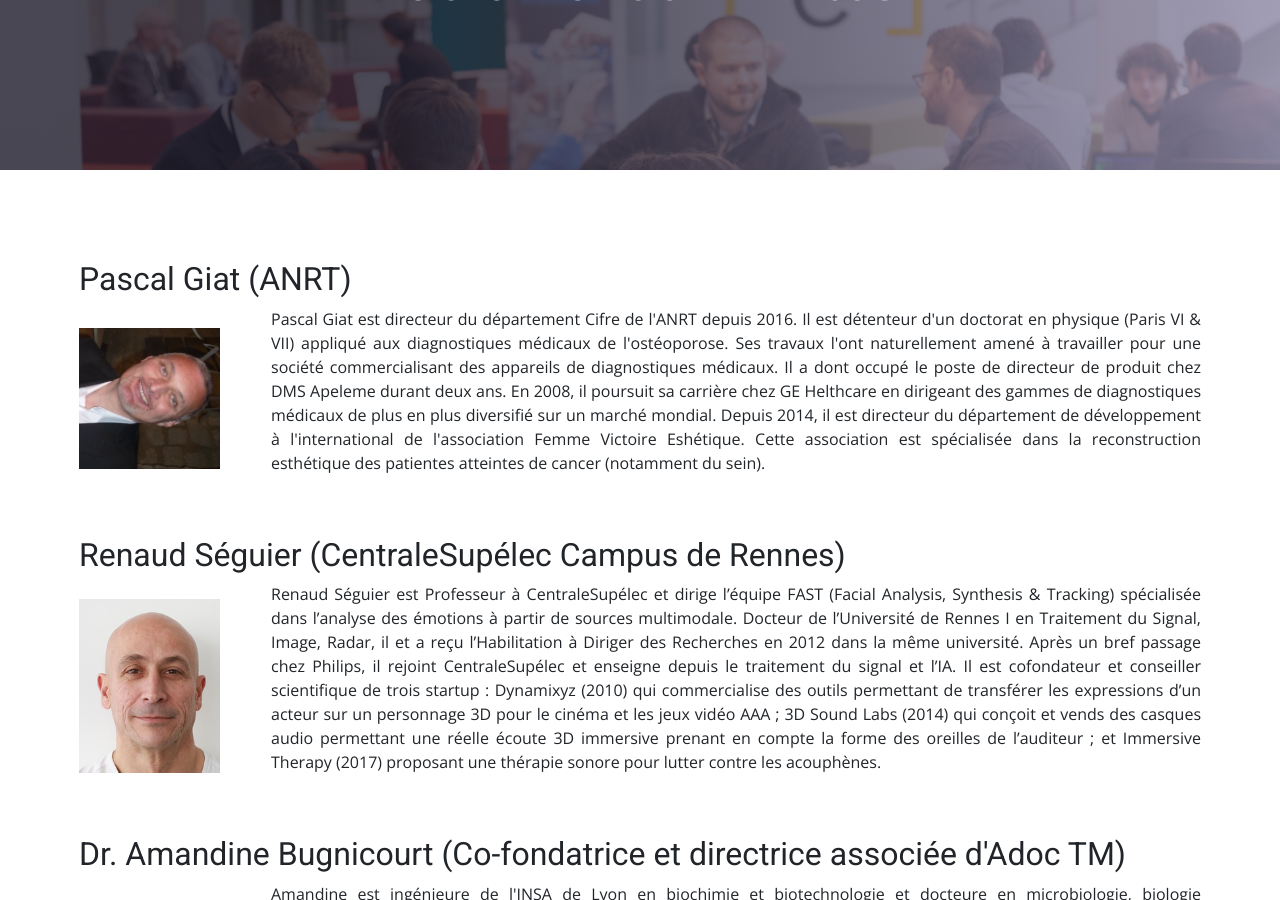
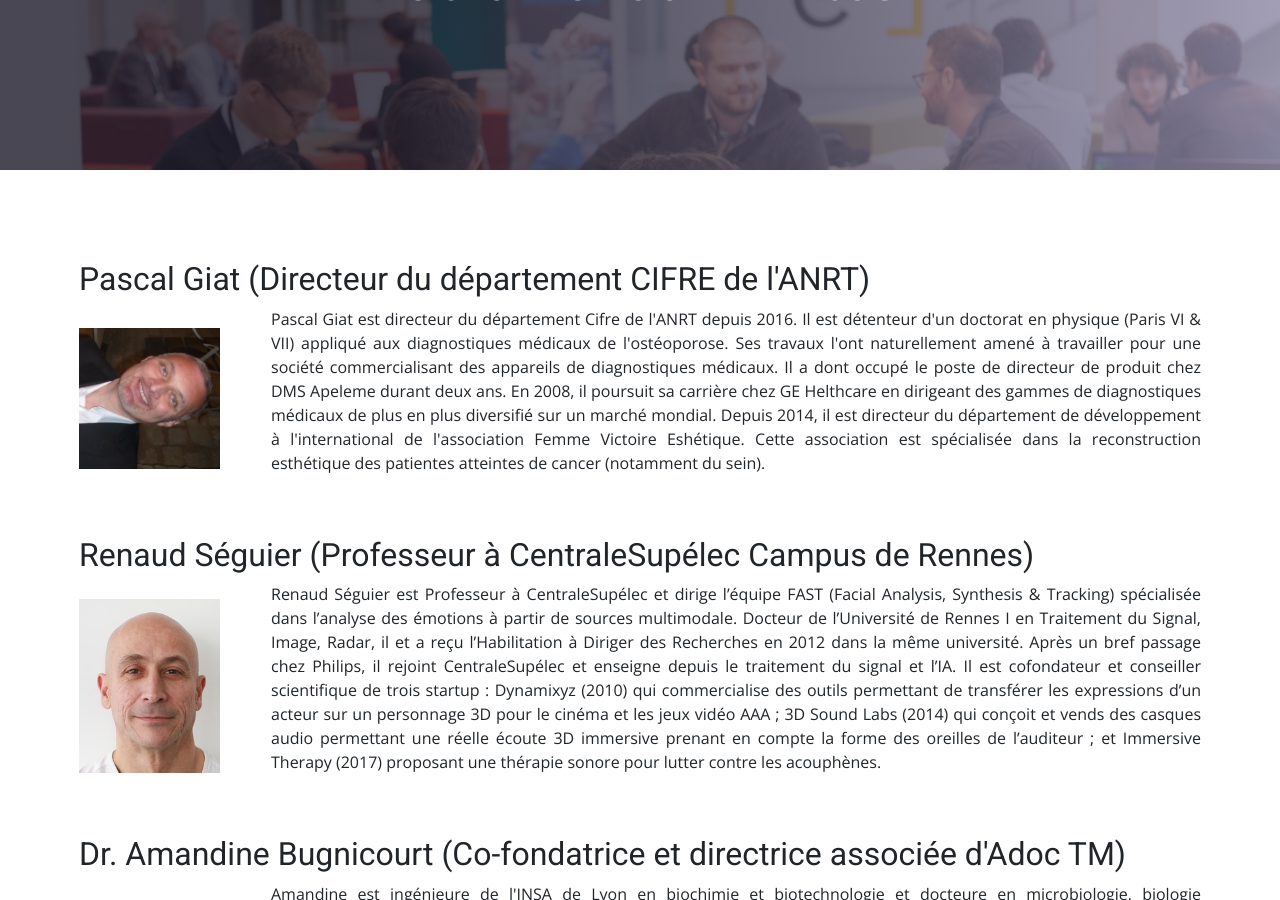
Before and after one commit to caradoc-paris-saclay/caradoc, a Jekyll site: the page built from table-ronde.html, in a window 1280 px wide and 900 px high, scrolled down 284 px. Built offline with Jekyll 4.4.1, drawn with Linux system fonts in a browser that asks for light colours; some web fonts are replaced; some of the changed text lies outside the part shown.

Commit message:
update title table ronde

```diff
--- a/table-ronde.html
+++ b/table-ronde.html
@@ -20,7 +20,7 @@ permalink: /table_ronde/
 <section id="table-ronde">
   <div class="container">
     <div class="block">
-      <h2>Pascal Giat (ANRT)</h2>
+      <h2>Pascal Giat (Directeur du département CIFRE de l'ANRT)</h2>
       <div class="row">
          <div class="col-sm-2">
             <img src="{{ site.baseurl }}/assets/img/talk/pascal.jpeg"  alt="Pascal">
@@ -32,7 +32,7 @@ permalink: /table_ronde/
       </div>
     </div>
     <div class="block">
-      <h2>Renaud Séguier (CentraleSupélec Campus de Rennes)</h2>
+      <h2>Renaud Séguier (Professeur à CentraleSupélec Campus de Rennes)</h2>
       <div class="row">
          <div class="col-sm-2">
            <img src="{{ site.baseurl }}/assets/img/talk/renaud.jpg"  alt="Renaud">
```
Also changed, not shown: other parts of table-ronde.html (+1 -1 lines).
